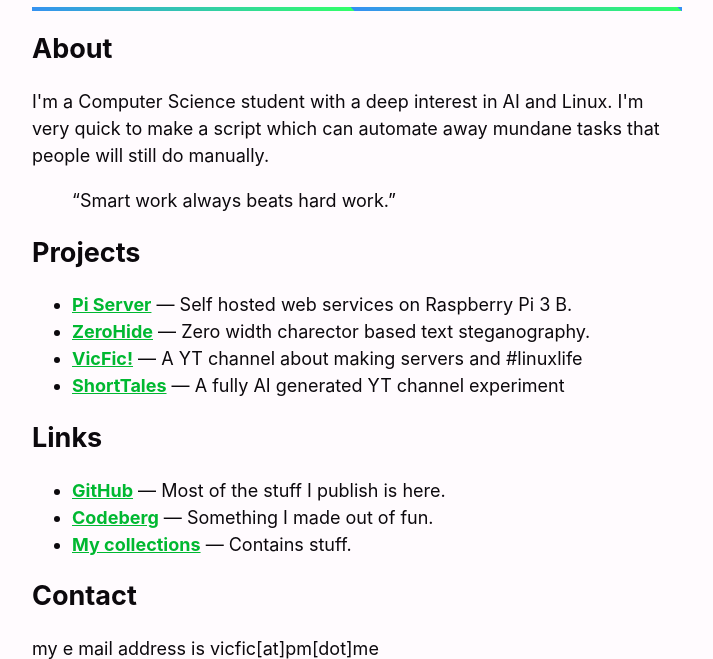
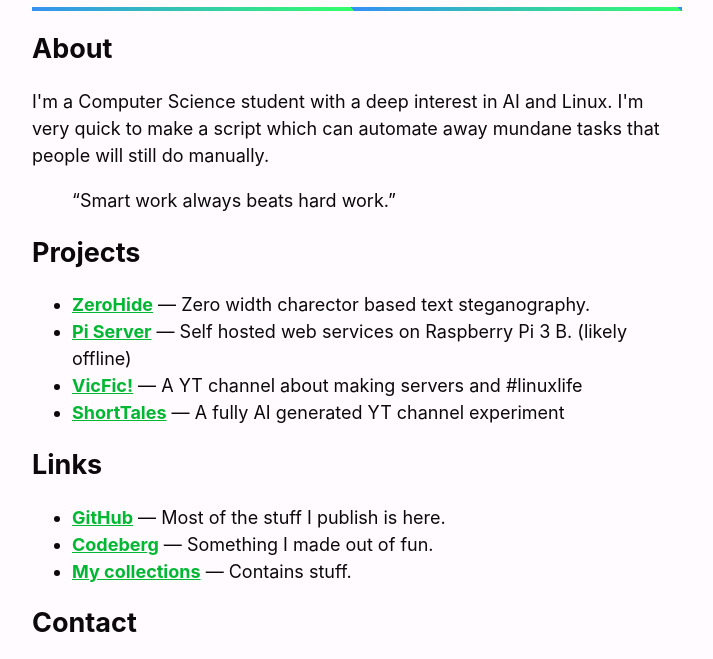
Before and after one commit to vicfic18/vicfic18.github.io, a plain HTML site: page index.html in a window 1280 px wide. Shown: the part 126-785 px from the top of the page, without its empty margins (283-996 px from the left). Drawn offline with Linux system fonts and the light colour scheme.

Commit message:
Update index.html

```diff
--- a/index.html
+++ b/index.html
@@ -103,10 +103,10 @@
 
     <h2>Projects</h2>
     <ul>
+        <li><a href="/zerohide/"><b>ZeroHide</b></a>
+            — Zero width charector based text steganography.</li>
         <li><a href="https://vicfic.serveo.net/"><b>Pi Server</b></a>
-            — Self hosted web services on Raspberry Pi 3 B.</li>
-        <li><a href="https://vicfic.neocities.org/"><b>ZeroHide</b></a>
-            — Zero width charector based text steganography.</li>
+            — Self hosted web services on Raspberry Pi 3 B. (likely offline)</li>
         <li><a href="https://www.youtube.com/@vicfic_"><b>VicFic!</b></a>
             — A YT channel about making servers and #linuxlife</li>
         <li><a href="https://www.youtube.com/@ShortTalesofReddit"><b>ShortTales</b></a>
```
